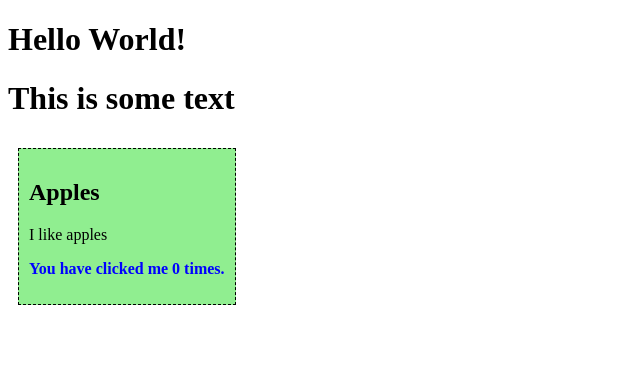
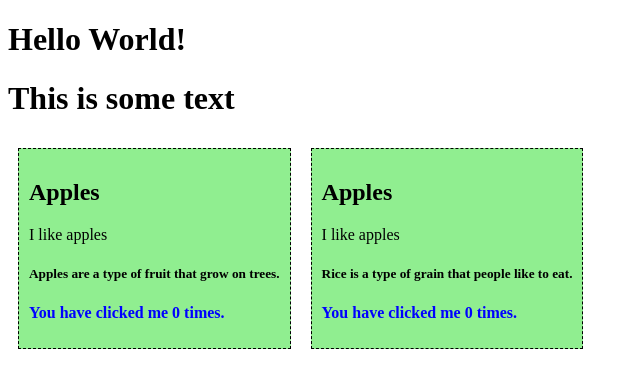
Before and after one commit to hmtuan011103/Vue-Practice, a Vue app in the folder Day4/Vue/: page / in a window 1280 px wide. Shown: the top 388 px of the page, without its empty margins (0-640 px from the left). Built offline with nearby package versions, Linux system fonts and the light colour scheme.

Commit message:
Props with 50%

```diff
--- a/Day4/Vue/src/App.vue
+++ b/Day4/Vue/src/App.vue
@@ -1,7 +1,21 @@
 <template>
   <h1>Hello World!</h1>
   <h1>{{ message }}</h1>
-  <food-item/>
+  <food-item
+    food-name="Apples"
+    food-desc="Apples are a type of fruit that grow on trees."
+    :is-favorite="true"
+  />
+  <food-item
+    food-name="Pizza"
+    food-desc="Pizza has a bread base with tomato sauce, cheese, and toppings on top."
+    :is-favorite="false"
+  />
+  <food-item
+    food-name="Rice"
+    food-desc="Rice is a type of grain that people like to eat."
+    :is-favorite="true"
+  />
 </template>
 <script>
   export default {
--- a/Day4/Vue/src/components/FoodItem.vue
+++ b/Day4/Vue/src/components/FoodItem.vue
@@ -1,12 +1,19 @@
 <template>
-    <div @click="counClicks">
+    <div @click="counClicks" v-show="isFavorite">
         <h2>{{ name }}</h2>
         <p>{{ message }}</p>
+        <h5>{{ foodname }}</h5>
+        <h5>{{ foodDesc }}</h5>
         <p id="red">You have clicked me {{ clicks }} times.</p>
     </div>
 </template>
 <script>
     export default {
+        props: [
+            'foodname',
+            'foodDesc',
+            'isFavorite'
+        ],
         data() {
             return {
                 name: 'Apples',
```
Also changed, not shown: 1 other file (tests, documents, lock files or other folders).
